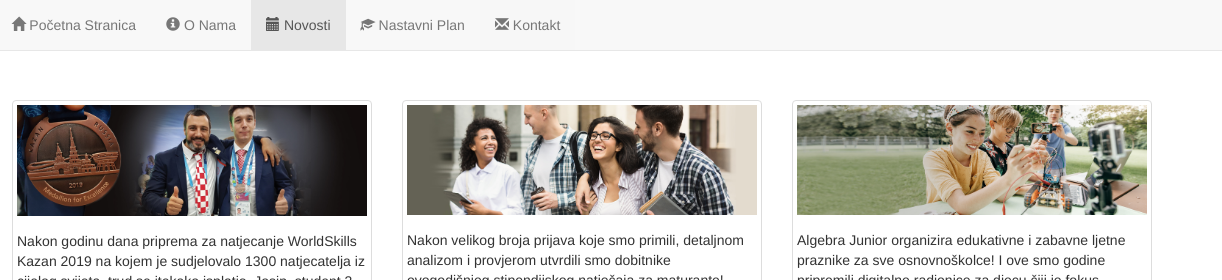
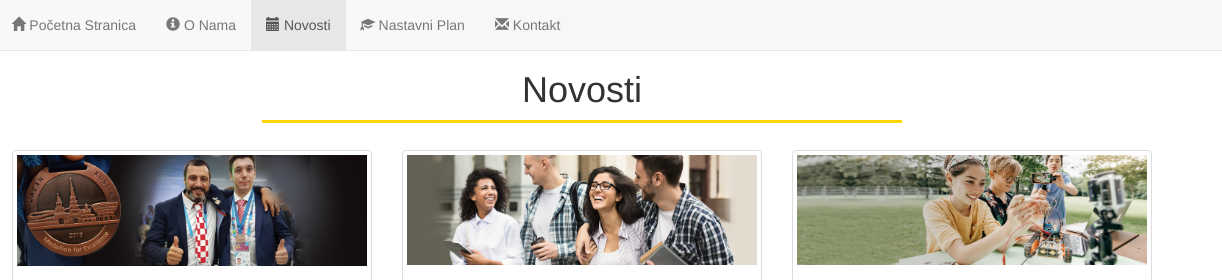
Before and after one commit to lcabraja/SUPIT-Projekt-LukaCabraja, a plain HTML site: page novosti.html in a window 1280 px wide. Shown: the top 280 px of the page, 58-1280 px from the left. Drawn offline with nearby package versions, Linux system fonts and the light colour scheme.

Commit message:
added heading

```diff
--- a/novosti.html
+++ b/novosti.html
@@ -85,6 +85,13 @@
         </div><!-- /.container-fluid -->
     </nav>
     <div class="container">
+        <div class="underline opacity text-center">
+            <h1 class="animatein">
+                Novosti
+            </h1>
+        </div>
+    </div>
+    <div class="container ptl">
         <div class="row ptl">
             <div class="col-xs-12 col-sm-12 col-lg-4">
                 <div class="thumbnail">
```
